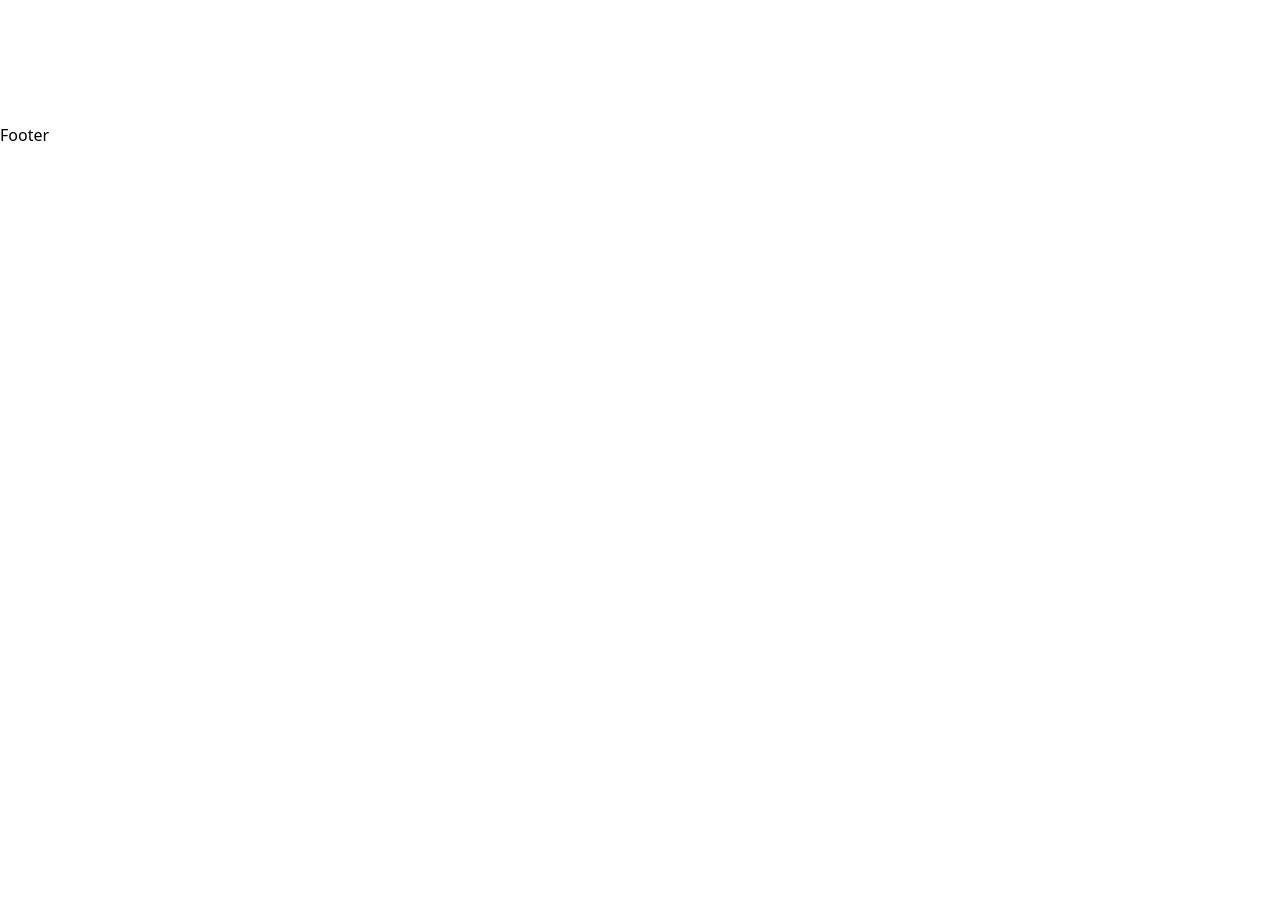
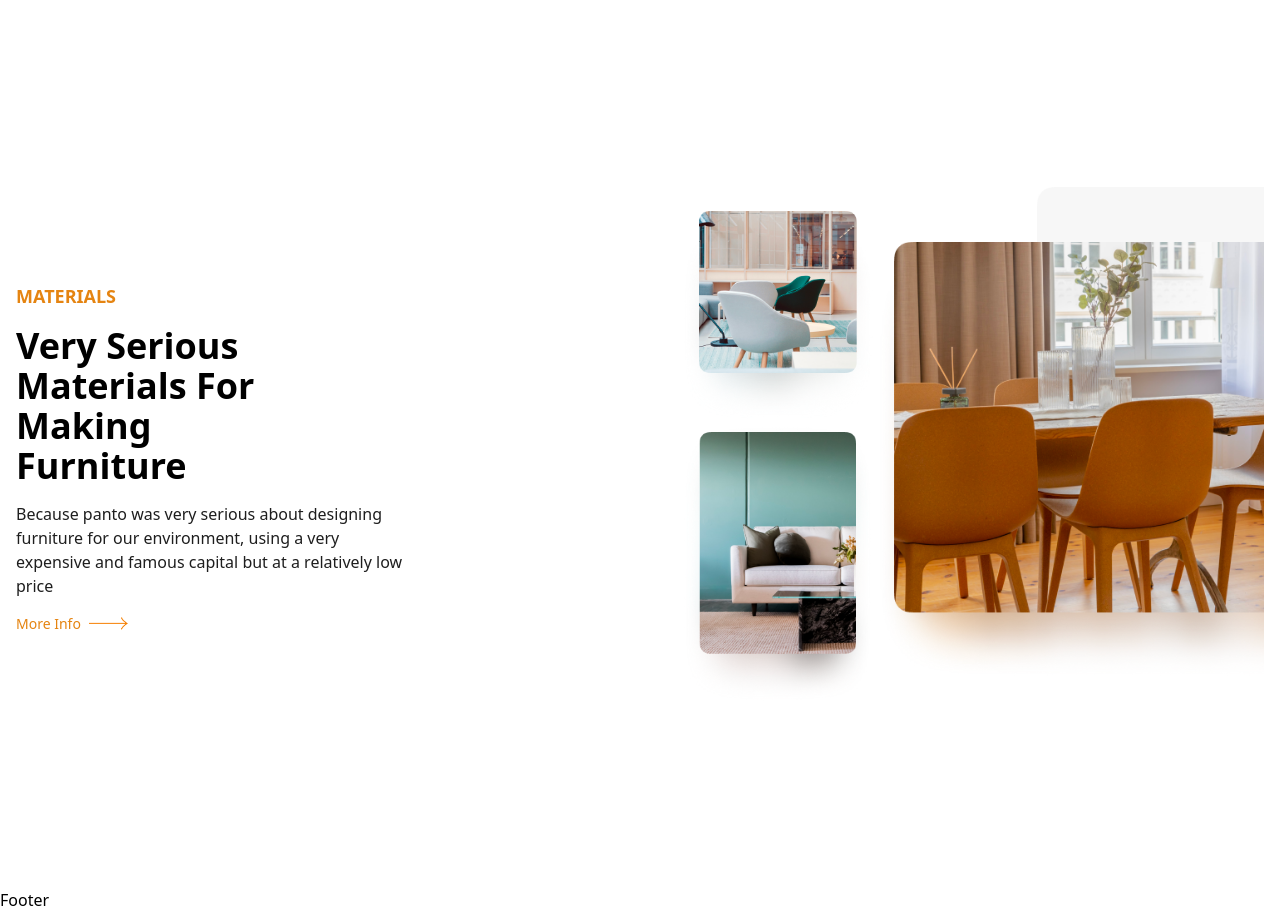
Before and after one commit to khanRabiul/panto, a React (Vite) app: page / in a window 1280 px wide. Shown: the part 2680-3592 px from the top of the page. Before the commit the page ends 2827 px from the top, so only its background shows below. Built offline with nearby package versions, Linux system fonts and the light colour scheme.

Commit message:
[Materials] section material

```diff
--- a/src/components/page/home/Experience.jsx
+++ b/src/components/page/home/Experience.jsx
@@ -9,7 +9,7 @@ const Exprience = () => {
       </div>
       <div className="md:w-1/2 mx-auto space-y-4">
         <h3 className="uppercase text-lg font-semibold text-primary">experiences</h3>
-        <h2 className="capitalize text-4xl font-bold ">we provide you the best experience</h2>
+        <h2 className="capitalize text-4xl font-bold lg:w-1/2">we provide you the best experience</h2>
         <p className="md:w-1/2 text-secondary dark:text-white lg:w-2/3">You don’t have to worry about the result because all of these interiors are made by people who are professionals in their fields with an elegant and lucurious style and with premium quality materials</p>
         <Button text='More Info'/>
       </div>
--- a/src/components/page/home/Home.jsx
+++ b/src/components/page/home/Home.jsx
@@ -1,6 +1,7 @@
 import Products from "../shop/Products";
 import Exprience from "./Experience";
 import Hero from "./Hero";
+import Materials from "./Materails";
 import WhyChoose from "./WhyChoose";
 
 const HomePage = () => {
@@ -10,6 +11,7 @@ const HomePage = () => {
       <WhyChoose />
       <Products hedline="Best Selling Product" />
       <Exprience />
+      <Materials />
     </>
   );
 };
--- /dev/null
+++ b/src/components/page/home/Materails.jsx
@@ -0,0 +1,32 @@
+import materialImageOne from "../../../assets/material1.png";
+import materialImageTwo from "../../../assets/material2.png";
+import materialImageThree from "../../../assets/material3.png";
+
+import Button from "../../Button";
+
+const Materials = () => {
+  return (
+    <section className="section-container my-24 flex flex-col md:flex-row items-center justify-between md:gap-20">
+      <div className="md:w-1/2 mx-auto space-y-4">
+        <h3 className="uppercase text-lg font-semibold text-primary">Materials</h3>
+        <h2 className="capitalize text-4xl font-bold lg:w-1/2">Very serious materials for making furniture</h2>
+        <p className="md:w-1/2 text-secondary dark:text-white lg:w-2/3">
+          Because panto was very serious about designing furniture for our environment, using a very expensive and famous capital but at a relatively
+          low price
+        </p>
+        <Button text="More Info" />
+      </div>
+      <div className="md:w-1/2 grid grid-cols-2 md:grid-cols-3 items-center md:content-end">
+        <div>
+          <img className="" src={materialImageOne} alt="material image" />
+          <img src={materialImageTwo} alt="materila image two" />
+        </div>
+        <div className="w-full md:h-[541px] col-span-1 md:col-span-2">
+          <img src={materialImageThree} alt="material image three" />
+        </div>
+      </div>
+    </section>
+  );
+};
+
+export default Materials;
```
